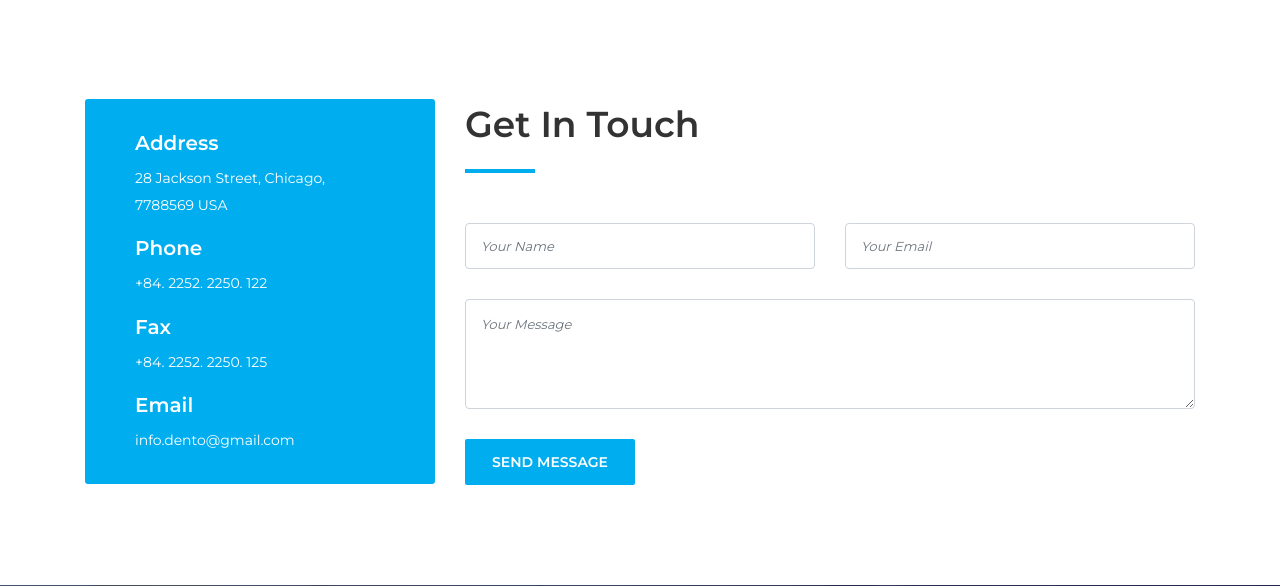
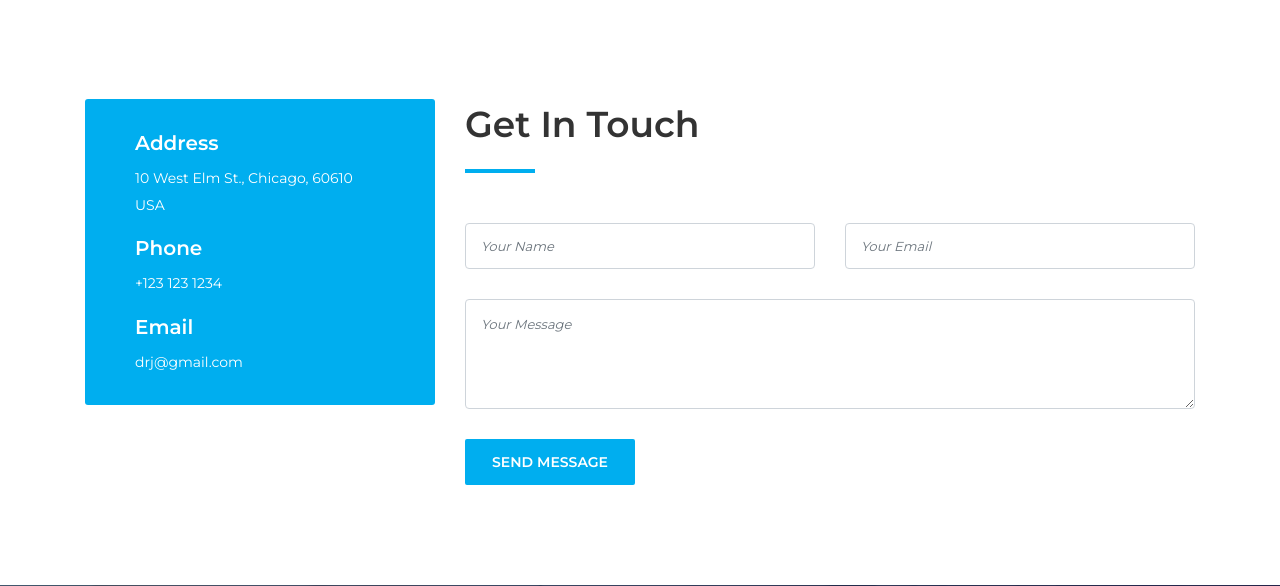
Before and after one commit to teletexting/first, a Django app: page /contact.html in a window 1280 px wide. Shown: the part 932-1518 px from the top of the page. Run offline with Django 3.2, Linux system fonts and the light colour scheme; some libraries are stand-ins or nearby versions; some web fonts are replaced.

Commit message:
Contact page

```diff
--- a/website/templates/contact.html
+++ b/website/templates/contact.html
@@ -11,10 +12,10 @@
   <title>Dento - Dentist &amp; Medical HTML Template</title>
 
   <!-- Favicon -->
-  <link rel="icon" href="./img/core-img/favicon.ico">
+  <link rel="icon" href="{% static 'website/img/core-img/favicon.ico' %}">
 
   <!-- Core Stylesheet -->
-  <link rel="stylesheet" href="style.css">
+  <link rel="stylesheet" href="{% static 'website/css/style.css' %}">
 
 </head>
 
@@ -174,16 +176,14 @@
         <div class="col-12 col-md-4">
           <div class="contact-information">
             <h5>Address</h5>
-            <p>28 Jackson Street, Chicago, 7788569 USA</p>
+            <p>10 West Elm St., Chicago, 60610 USA</p>
 
             <h5>Phone</h5>
-            <p>+84. 2252. 2250. 122</p>
+            <p>+123 123 1234</p>
 
-            <h5>Fax</h5>
-            <p>+84. 2252. 2250. 125</p>
 
             <h5>Email</h5>
-            <p class="mb-0">info.dento@gmail.com</p>
+            <p class="mb-0">drj@gmail.com</p>
           </div>
         </div>
 
@@ -323,15 +324,15 @@ Copyright &copy;<script>document.write(new Date().getFullYear());</script> All r
 
   <!-- ******* All JS ******* -->
   <!-- jQuery js -->
-  <script src="js/jquery.min.js"></script>
+  <script src="{% static 'website/js/jquery.min.js' %}"></script>
   <!-- Popper js -->
-  <script src="js/popper.min.js"></script>
+  <script src="{% static 'website/js/popper.min.js' %}"></script>
   <!-- Bootstrap js -->
-  <script src="js/bootstrap.min.js"></script>
+  <script src="{% static 'website/js/bootstrap.min.js' %}"></script>
   <!-- All js -->
-  <script src="js/dento.bundle.js"></script>
+  <script src="{% static 'website/js/dento.bundle.js' %}"></script>
   <!-- Active js -->
-  <script src="js/default-assets/active.js"></script>
+  <script src="{% static 'website/js/default-assets/active.js' %}"></script>
 
 </body>
 
```
Also changed, not shown: other parts of website/templates/contact.html (+18 -15 lines).
